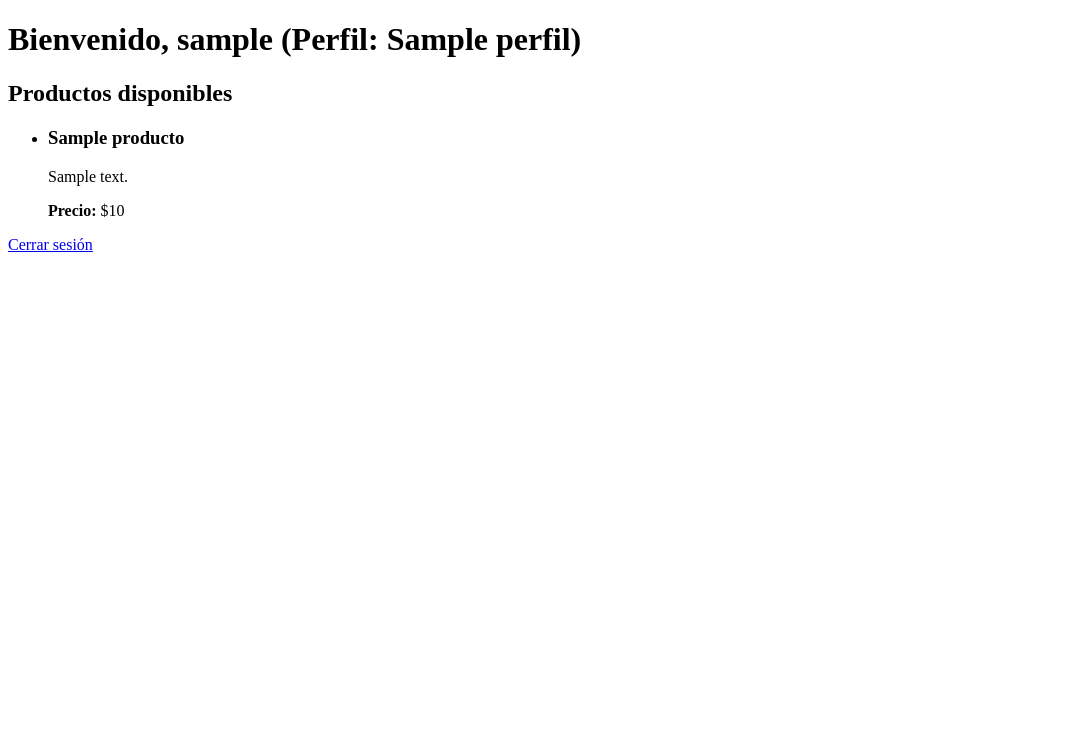
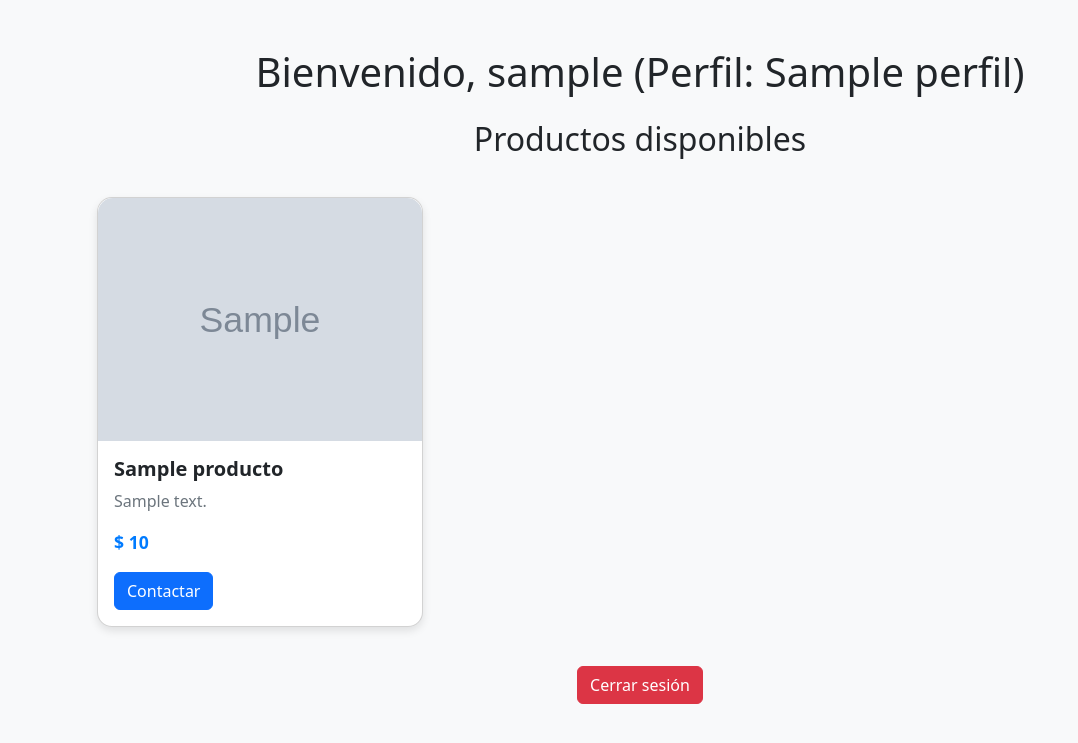
Before and after one commit to AntonioRM31/PEPS_Gym, a Flask app: template web/templates/main.html in a window 1280 px wide. Shown: the top 743 px of the page, without its empty margins (0-1078 px from the left). Run offline with Flask 2, Linux system fonts and the light colour scheme; the template is opened without the code that fills it: most values are stand-ins (such as "Sample title", 1, 10 or a date in 2020); grey boxes marked "Sample" are stand-in pictures.

Commit message:
Frontend mainView modificada.

```diff
--- a/web/templates/main.html
+++ b/web/templates/main.html
@@ -4,19 +4,59 @@
     <meta charset="UTF-8">
     <meta name="viewport" content="width=device-width, initial-scale=1.0">
     <title>Productos</title>
+    <!-- Incluye Bootstrap -->
+    <link href="https://cdn.jsdelivr.net/npm/bootstrap@5.3.0/dist/css/bootstrap.min.css" rel="stylesheet">
+    <style>
+        body {
+            background-color: #f8f9fa;
+        }
+        .card {
+            margin: 15px;
+            border-radius: 15px;
+            box-shadow: 0 4px 8px rgba(0, 0, 0, 0.1);
+        }
+        .card img {
+            border-top-left-radius: 15px;
+            border-top-right-radius: 15px;
+        }
+        .card-title {
+            font-size: 1.25rem;
+            font-weight: bold;
+        }
+        .card-text {
+            color: #6c757d;
+        }
+        .price {
+            font-size: 1.1rem;
+            font-weight: bold;
+            color: #007bff;
+        }
+    </style>
 </head>
 <body>
-    <h1>Bienvenido, {{ username }} (Perfil: {{ perfil }})</h1>
-    <h2>Productos disponibles</h2>
-    <ul>
-        {% for producto in productos %}
-            <li>
-                <h3>{{ producto.nombre }}</h3>
-                <p>{{ producto.descripcion }}</p>
-                <p><strong>Precio:</strong> ${{ producto.precio }}</p>
-            </li>
-        {% endfor %}
-    </ul>
-    <a href="/logout">Cerrar sesión</a>
+    <div class="container my-5">
+        <h1 class="text-center">Bienvenido, {{ username }} (Perfil: {{ perfil }})</h1>
+        <h2 class="text-center my-4">Productos disponibles</h2>
+        <div class="row">
+            {% for producto in productos %}
+                <div class="col-md-4">
+                    <div class="card">
+                        <img src="{{ producto.imagen }}" class="card-img-top" alt="{{ producto.nombre }}">
+                        <div class="card-body">
+                            <h5 class="card-title">{{ producto.nombre }}</h5>
+                            <p class="card-text">{{ producto.descripcion }}</p>
+                            <p class="price">$ {{ producto.precio }}</p>
+                            <a href="#" class="btn btn-primary">Contactar</a>
+                        </div>
+                    </div>
+                </div>
+            {% endfor %}
+        </div>
+        <div class="text-center mt-4">
+            <a href="/logout" class="btn btn-danger">Cerrar sesión</a>
+        </div>
+    </div>
+    <!-- Incluye JavaScript de Bootstrap -->
+    <script src="https://cdn.jsdelivr.net/npm/bootstrap@5.3.0/dist/js/bootstrap.bundle.min.js"></script>
 </body>
 </html>
```
Also changed, not shown: web/rutas_inicio.py (+18 -5 lines).
